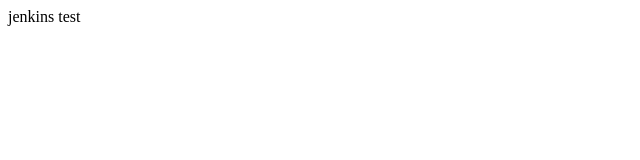
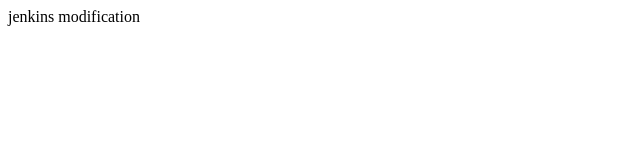
Before and after one commit to zakaria-dev2022/jenkins_tp4, a plain HTML site: page index.html in a window 1280 px wide. Shown: the full height of the page, 0-640 px from the left. Drawn offline with Linux system fonts and the light colour scheme.

Commit message:
modification

```diff
--- a/index.html
+++ b/index.html
@@ -6,6 +6,6 @@
     <title>Document</title>
 </head>
 <body>
-    jenkins test
+    jenkins modification
 </body>
 </html>
```
